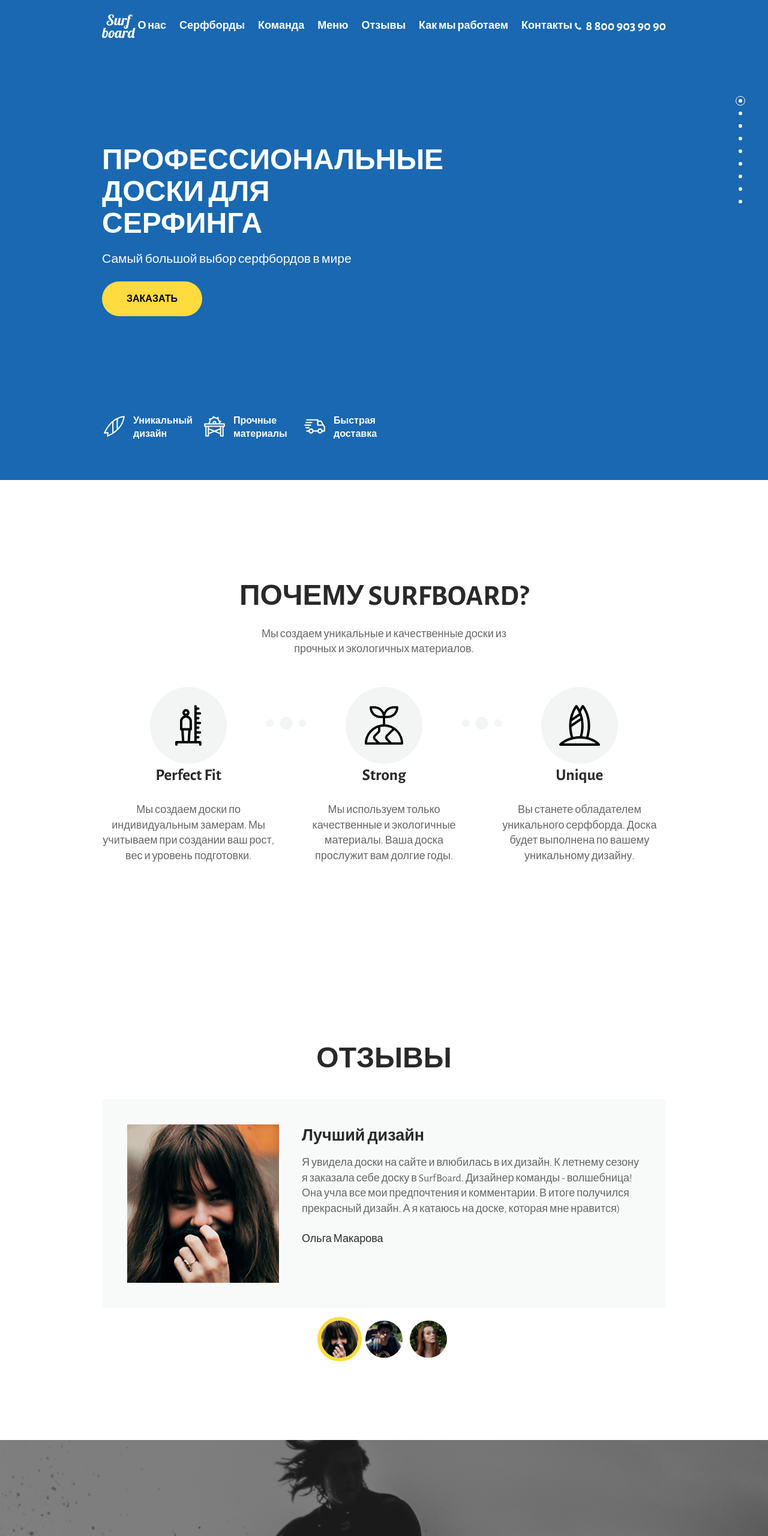
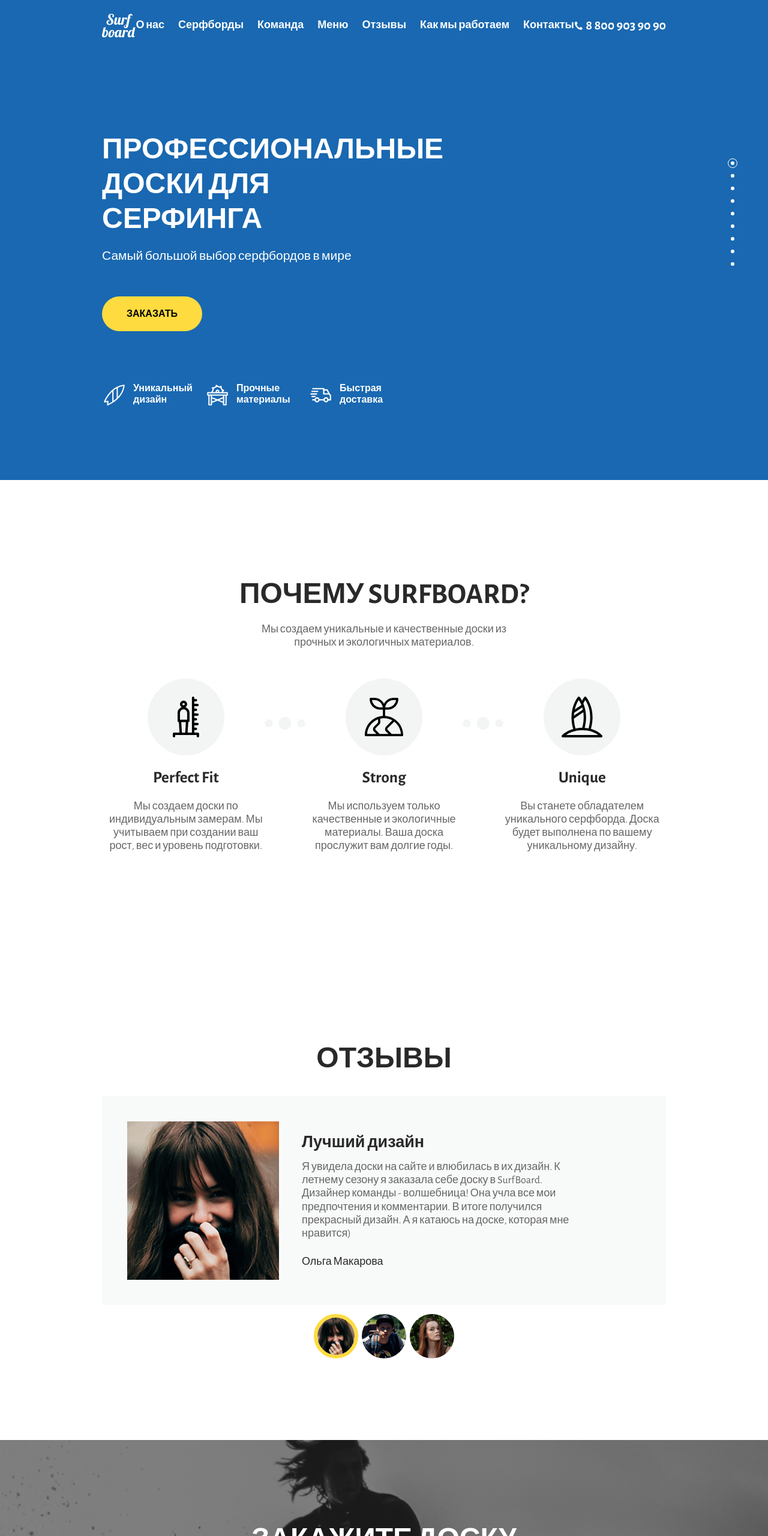
Before and after one commit to asm96/surfboard, a plain HTML site: page index.html in a window 1280 px wide. Shown: the top 2560 px of the page at 60% size. Drawn offline with nearby package versions, Linux system fonts and the light colour scheme.

Commit message:
perfect pixel

```diff
--- a/css/blocks/_benefit.scss
+++ b/css/blocks/_benefit.scss
@@ -18,8 +18,18 @@
   height: 68px;
 }
 
+.benefit__text {
+  line-height: 1.23;
+}
+
 .benefit__title {
+  padding-top: 20px;
   font-weight: bold;
   font-size: 27px;
   color: $black;
+  margin-bottom: 21px;
 }
+
+.benefit__desc {
+  font-weight: 300;
+}
--- a/css/blocks/_benefits.scss
+++ b/css/blocks/_benefits.scss
@@ -4,7 +4,7 @@
 
 .benefits__item {
   flex: 1;
-  padding: 0 2%;
+  padding: 0 2.7%;
   position: relative;
   &:first-child {
     padding-left: 0;
@@ -18,7 +18,7 @@
   &:before {
     content: url(../../img/decor/separator.png);
     position: absolute;
-    top: 50px;
+    top: 22%;
     right: 0;
     transform: translateX(50%);
   }
--- a/css/blocks/_btn.scss
+++ b/css/blocks/_btn.scss
@@ -8,11 +8,13 @@
   line-height: 1;
   color: #000;
   text-decoration: none;
-  border: none;
+  transition: .3s;
   &:hover {
     background: $yellowHover;
   }
   &_transparent {
+    font-size: $baseFontSize;
+    padding: 21px 18px;
     background: transparent;
     color: #fff;
     text-transform: none;
--- a/css/blocks/_feature.scss
+++ b/css/blocks/_feature.scss
@@ -9,6 +9,7 @@
 
 .feature__text {
   font-size: 16px;
+  line-height: 1.2;
   max-width: 85px;
   font-weight: bold;
 }
--- a/css/blocks/_features.scss
+++ b/css/blocks/_features.scss
@@ -1,7 +1,7 @@
 .features {
   display: flex;
   &__item {
-    margin-right: 30px;
+    margin-right: 35px;
     &:last-child {
       margin-right: 0;
     }
--- a/css/blocks/_fixed-menu.scss
+++ b/css/blocks/_fixed-menu.scss
@@ -1,7 +1,7 @@
 .fixed-menu {
   position: fixed;
-  top: 20%;
-  right: 3%;
+  top: 33%;
+  right: 4%;
   z-index: $z-fixed-menu;
 }
 
--- a/css/blocks/_header.scss
+++ b/css/blocks/_header.scss
@@ -1,4 +1,12 @@
 .header {
+  position: absolute;
+  top: 0;
+  left: 0;
+  right: 0;
+  padding: 23px 0;
+}
+
+.header__container {
   display: flex;
   align-items: center;
   justify-content: space-between;
@@ -10,7 +18,11 @@
 }
 
 .menu__item {
-  margin-right: 22px;
+  margin-right: 23px;
+  transition: .3s;
+  &:hover {
+    color: $yellow;
+  }
   &:last-child {
     margin-right: 0;
   }
@@ -27,10 +39,14 @@
   display: flex;
   align-items: center;
   font-weight: bold;
+  transition: .3s;
+  &:hover {
+    color: $yellow;
+  }
 }
 
 .phone-number__icon-elem {
-  width: 13px;
-  height: 13px;
-  margin-right: 6px;
+  width: 15px;
+  height: 15px;
+  margin-right: 4px;
 }
--- a/css/blocks/_headline.scss
+++ b/css/blocks/_headline.scss
@@ -1,3 +1,7 @@
+.headline-section {
+  padding-bottom: 17px;
+}
+
 .headline {
   text-align: center;
 }
--- a/css/blocks/_hero.scss
+++ b/css/blocks/_hero.scss
@@ -3,25 +3,28 @@
   background-size: cover;
   background-color: $blue;
   height: 100vh;
-  min-height: 650px;
+  min-height: 652px;
   color: #fff;
   padding: 24px 0 65px;
+  position: relative;
 }
 
 .hero__container {
   display: flex;
   flex-direction: column;
-  justify-content: space-between;
+  justify-content: center;
   height: 100%;
+  padding-top: 55px;
 }
 
 .hero__title-section {
   width: 46%;
+  margin: 86px 0;
 }
 
 .hero__main-title {
   font-size: 48px;
-  line-height: 1.1;
+  line-height: 1.21;
   font-weight: bold;
   text-transform: uppercase;
   margin-bottom: 17px;
@@ -29,5 +32,5 @@
 
 .hero__title-desc {
   font-size: 21px;
-  margin-bottom: 39px;
+  margin-bottom: 52px;
 }
--- a/css/blocks/_interactive-avatar.scss
+++ b/css/blocks/_interactive-avatar.scss
@@ -1,15 +1,16 @@
 .interactive-avatar {
   width: 74px;
   height: 74px;
-  border: 6px solid transparent;
+  border: hidden;
   border-radius: 50%;
   overflow: hidden;
   position: relative;
+  transition: .2s;
   &_active {
-    border-color: $yellow;
+    border: 6px solid $yellow;
   }
   &:hover {
-    border-color: $yellow;
+    border: 6px solid $yellow;
   }
 }
 
--- a/css/blocks/_layout.scss
+++ b/css/blocks/_layout.scss
@@ -1,5 +1,13 @@
-html,
-body {
+*,
+*::after,
+*::before {
+  box-sizing: inherit;
+  margin: 0;
+  padding: 0;
+}
+
+html {
+  box-sizing: border-box;
   height: 100%;
 }
 
@@ -9,12 +17,10 @@ body {
   line-height: 1.42;
   -webkit-font-smoothing: antialiased;
   -moz-osx-font-smoothing: grayscale;
-  position: relative;
   color: #666;
 }
 
 .wrapper {
-  position: relative;
   width: 100%;
   min-width: $containerWidth + 20px;
   min-height: 100%;
@@ -24,7 +30,6 @@ body {
 .container {
   width: $containerWidth;
   margin: 0 auto;
-  position: relative;
 }
 
 h1,
@@ -33,12 +38,13 @@ h3,
 h4,
 h5,
 h6 {
-  margin-top: 0;
+  margin: 0;
   font-weight: normal;
 }
 
 table {
   border-collapse: collapse;
+  border-spacing: 0;
 }
 
 ul {
@@ -55,20 +61,22 @@ p {
   margin: 0;
 }
 
-footer {
-  position: relative;
-  width: 100%;
-}
-
-* {
-  box-sizing: border-box;
-}
-
 a {
   color: inherit;
+  display: inline-block;
 }
 
 img {
   display: block;
   max-width: 100%;
 }
+
+button {
+  border: none;
+  background: transparent;
+  cursor: pointer;
+}
+
+input {
+  border: none;
+}
--- a/css/blocks/_order-section.scss
+++ b/css/blocks/_order-section.scss
@@ -5,5 +5,6 @@
   background-size: cover;
   .section__title {
     color: inherit;
+    padding-bottom: 60px;
   }
 }
--- a/css/blocks/_radio.scss
+++ b/css/blocks/_radio.scss
@@ -2,10 +2,12 @@
   display: flex;
   cursor: pointer;
   user-select: none;
-  margin-right: 8px;
+  margin-right: 17px;
+  margin-bottom: 16px;
   &_checkbox {
+    margin-bottom: 0;
     .radio__visible {
-      border-radius: 0;
+      border-radius: 4px;
       &::before {
         background: url(../img/icons/tick.png) center center no-repeat;
       }
--- a/css/blocks/_reviews.scss
+++ b/css/blocks/_reviews.scss
@@ -1,3 +1,7 @@
+.reviews {
+  margin-top: 31px;
+}
+
 .reviews__display {
   background: #F8FAF9;
   padding: 42px;
@@ -20,6 +24,9 @@
 }
 
 .reviews__content {
+  display: flex;
+  flex-direction: column;
+  justify-content: center;
   flex: 1;
   margin-left: 38px;
 }
@@ -33,6 +40,7 @@
 
 .reviews__text {
   margin-bottom: 25px;
+  margin-right: 102px;
 }
 
 .reviews__author {
@@ -44,3 +52,10 @@
   display: flex;
   justify-content: center;
 }
+
+.reviews__switcher-item {
+  margin-right: 6px;
+  &:last-child {
+    margin-right: 0;
+  }
+}
--- a/css/blocks/_section.scss
+++ b/css/blocks/_section.scss
@@ -1,9 +1,10 @@
 .section {
   height: 100vh;
-  min-height: 650px;
+  min-height: 652px;
   display: flex;
   flex-direction: column;
   justify-content: center;
+  line-height: 1.23;
 }
 
 .section__title {
--- a/index.html
+++ b/index.html
@@ -4,7 +4,7 @@
 <head>
   <meta charset="UTF-8">
   <meta http-equiv="X-UA-Compatible" content="IE=edge">
-  <meta name="viewport" content="width=1000, initial-scale=1.0">
+  <meta name="viewport" content="width=1100, initial-scale=1.0">
   <title>Surfboard</title>
   <link rel="stylesheet" href="./css/main.css">
 </head>
@@ -13,8 +13,8 @@
   <div class="wrapper">
     <div class="maincontent">
       <section class="hero">
-        <div class="container hero__container">
-          <header class="header">
+        <header class="header">
+          <div class="container header__container">
             <img src="./img/logo.png" alt="Surfboard logo" class="logo">
             <nav class="menu">
               <ul class="menu__list">
@@ -47,7 +47,9 @@
               </span>
               <span class="phone-number__text">8 800 903 90 90</span>
             </a>
-          </header>
+          </div>
+        </header>
+        <div class="container hero__container">
           <div class="hero__title-section">
             <h1 class="hero__main-title">Профессиональные доски для серфинга</h1>
             <div class="hero__title-desc">Самый большой выбор серфбордов в мире</div>
@@ -77,11 +79,12 @@
           </div>
         </div>
       </section>
-      <section class="section">
+      <section class="section headline-section">
         <div class="container">
           <div class="headline">
             <h1 class="section__title headline__title">Почему Surfboard?</h1>
-            <div class="headline__subtitle">Мы создаем уникальные и качественные доски из прочных и экологичных материалов.</div>
+            <div class="headline__subtitle">Мы создаем уникальные и качественные доски из прочных и экологичных
+              материалов.</div>
           </div>
           <ul class="benefits">
             <li class="benefits__item benefit">
@@ -93,7 +96,8 @@
               <div class="benefit__text">
                 <h3 class="benefit__title">Perfect Fit</h3>
                 <div class="benefit__desc">
-                  <p>Мы создаем доски по индивидуальным замерам. Мы учитываем при создании ваш рост, вес и уровень подготовки.</p>
+                  <p>Мы создаем доски по индивидуальным замерам. Мы учитываем при создании ваш рост, вес и уровень
+                    подготовки.</p>
                 </div>
               </div>
             </li>
@@ -106,7 +110,8 @@
               <div class="benefit__text">
                 <h3 class="benefit__title">Strong</h3>
                 <div class="benefit__desc">
-                  <p>Мы используем только качественные и экологичные материалы. Ваша доска прослужит вам долгие годы.</p>
+                  <p>Мы используем только качественные и экологичные материалы. Ваша доска прослужит вам долгие годы.
+                  </p>
                 </div>
               </div>
             </li>
@@ -119,7 +124,8 @@
               <div class="benefit__text">
                 <h3 class="benefit__title">Unique</h3>
                 <div class="benefit__desc">
-                  <p>Вы станете обладателем уникального серфборда. Доска будет выполнена по вашему уникальному дизайну.</p>
+                  <p>Вы станете обладателем уникального серфборда. Доска будет выполнена по вашему уникальному дизайну.
+                  </p>
                 </div>
               </div>
             </li>
@@ -138,7 +144,9 @@
                 <article class="reviews__content">
                   <h3 class="reviews__title">Лучший дизайн</h3>
                   <div class="reviews__text">
-                    <p>Я увидела доски на сайте и влюбилась в их дизайн. К летнему сезону я заказала себе доску в SurfBoard. Дизайнер команды - волшебница! Она учла все мои предпочтения и комментарии. В итоге получился прекрасный дизайн. А я катаюсь на доске, которая мне нравится)</p>
+                    <p>Я увидела доски на сайте и влюбилась в их дизайн. К летнему сезону я заказала себе доску в
+                      SurfBoard. Дизайнер команды - волшебница! Она учла все мои предпочтения и комментарии. В итоге
+                      получился прекрасный дизайн. А я катаюсь на доске, которая мне нравится)</p>
                   </div>
                   <div class="reviews__author">Ольга Макарова</div>
                 </article>
```
Also changed, not shown: css/blocks/_form.scss (+10 -6 lines), css/main.css.
